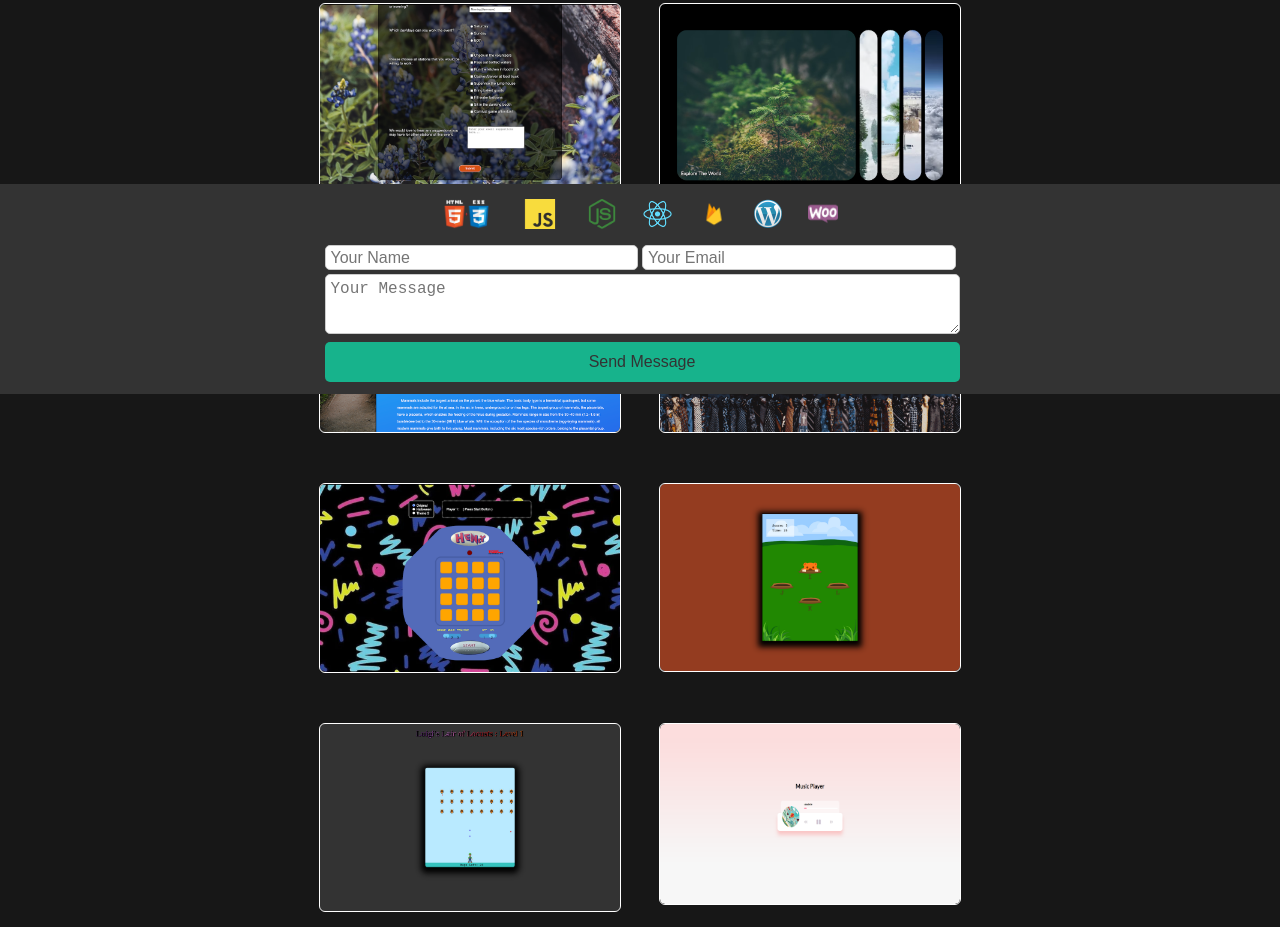
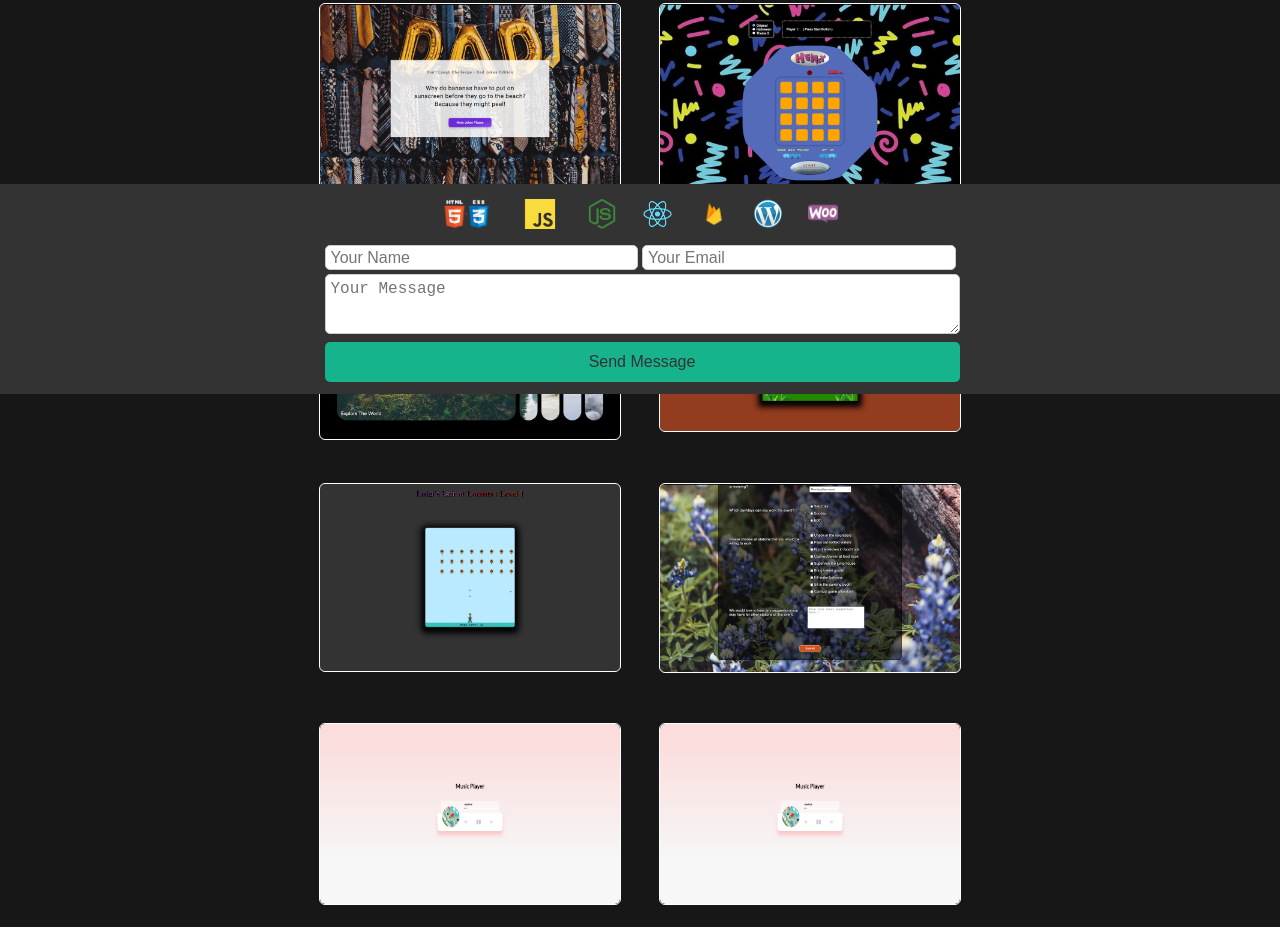
Before and after one commit to KrystalJean/KrystalJean.github.io, a plain HTML site: page index.html in a window 1280 px wide. Shown: the part 556-1483 px from the top of the page. Drawn offline with Linux system fonts and the light colour scheme.

Commit message:
Added project details, links, and moved older projects to bottom

```diff
--- a/index.html
+++ b/index.html
@@ -32,11 +32,12 @@
 
       <div class="project-card website wordpressLogo woocommerceLogo">
         <div class="project-front">
-          <img src="projects/shopchillvibes.png" alt="Website Snapshot">
+          <img src="projects/shopchillvibes.jpg" alt="Website Snapshot">
         </div>
         <div class="project-back">
           <h3>Shop Chill Vibes</h3>
-          <p>Custom design built with Elementor, and connected to the Printify API, so the client may quickly, and easily create, and ship products.</p>
+          <p>Custom design built with Elementor, and connected to the Printify API, so the client may quickly, and
+            easily create, and ship products.</p>
           <div class="flex-container">
             <!-- <a href="code-link">Code</a> -->
             <a href="https://www.shopchillvibes.com" target="_blank">Live Site</a>
@@ -50,7 +51,8 @@
         </div>
         <div class="project-back">
           <h3>Cozy Home Remedy</h3>
-          <p>Custom logo, mega-menu, and connected with the AliDropship API for client to easily, and efficiently be able to work with merchants to source products to sell, and ship.</p>
+          <p>Custom logo, mega-menu, and connected with the AliDropship API for client to easily, and efficiently be
+            able to work with merchants to source products to sell, and ship.</p>
           <div class="flex-container">
             <!-- <a href="code-link">Code</a> -->
             <a href="https://www.cozyhomeremedy.com" target="_blank">Live Site</a>
@@ -64,7 +66,8 @@
         </div>
         <div class="project-back">
           <h3>Riverbend Liquor & Wine</h3>
-          <p>Custom design with existing branding for a fresh look to replace client's old site. Applied Google Analytics, and SEO to bring this company to page one Google Results for local liquor stores. </p>
+          <p>Custom design with existing branding for a fresh look to replace client's old site. Applied Google
+            Analytics, and SEO to bring this company to page one Google Results for local liquor stores. </p>
           <div class="flex-container">
             <!-- <a href="code-link">Code</a> -->
             <a href="https://www.riverbendliquorandwine.com" target="_blank">Live Site</a>
@@ -78,10 +81,83 @@
         </div>
         <div class="project-back">
           <h3>House Marketplace</h3>
-          <p>This app allows users to create listings for homes to rent or buy.  Users are able to search listings, and contact the seller/landlord.</p>
+          <p>This app allows users to create listings for homes to rent or buy. Users are able to search listings, and
+            contact the seller/landlord.</p>
           <div class="flex-container">
             <a href="https://github.com/KrystalJean/house-marketplace" target="_blank">Code</a>
             <a href="https://krystaljean.github.io/house-marketplace/" target="_blank">Live Site</a>
+          </div>
+        </div>
+      </div>
+
+      <div class="project-card app htmlcssLogo javascriptLogo">
+        <div class="project-front">
+          <img src="projects/dadjokes.png" alt="Website Snapshot">
+        </div>
+        <div class="project-back">
+          <h3>Dad Jokes</h3>
+          <p>This is a dad joke generator that I created for my dad for Fathers Day with an API from icanhazdadjoke.com.
+          </p>
+          <div class="flex-container">
+            <a href="https://github.com/KrystalJean/Dad-Jokes">Code</a>
+            <a href="https://krystaljean.github.io/Dad-Jokes/">Live Site</a>
+          </div>
+        </div>
+      </div>
+
+      <div class="project-card game htmlcssLogo javascriptLogo">
+        <div class="project-front">
+          <img src="projects/henry.png" alt="Website Snapshot">
+        </div>
+        <div class="project-back">
+          <h3>Henry</h3>
+          <p>Based off the '90s electronic handheld game. Multi - play vs Computer coming soon.</p>
+          <div class="flex-container">
+            <a href="https://github.com/KrystalJean/henry-game">Code</a>
+            <a href="https://krystaljean.github.io/henry-game/">Live Site</a>
+          </div>
+        </div>
+      </div>
+
+      <div class="project-card app htmlcssLogo">
+        <div class="project-front">
+          <img src="projects/expandgallery.png" alt="Website Snapshot">
+        </div>
+        <div class="project-back">
+          <h3>Expandable Gallery</h3>
+          <p>Album display that expands the photo into view when you click on it.</p>
+          <div class="flex-container">
+            <a href="https://github.com/KrystalJean/gallery-expand">Code</a>
+            <a href="https://krystaljean.github.io/gallery-expand/">Live Site</a>
+          </div>
+        </div>
+      </div>
+
+      <div class="project-card game htmlcssLogo javascriptLogo">
+        <div class="project-front">
+          <img src="projects/molegame.png" alt="Website Snapshot">
+        </div>
+        <div class="project-back">
+          <h3>Mole Unearther</h3>
+          <p>One level typing game I made while learning to use Phaser. (not currently mobile friendly)</p>
+          <div class="flex-container">
+            <a href="https://github.com/KrystalJean/Mole-Game">Code</a>
+            <a href="https://krystaljean.github.io/Mole-Game/">Live Site</a>
+          </div>
+        </div>
+      </div>
+
+      <div class="project-card game htmlcssLogo">
+        <div class="project-front">
+          <img src="projects/locustlair.png" alt="Website Snapshot">
+        </div>
+        <div class="project-back">
+          <h3>Locust Lair</h3>
+          <p>Phaser game I created, and then changed the character to Luigi for my little nephew, who was being a
+            product tester for me. (not currently mobile friendly)</p>
+          <div class="flex-container">
+            <a href="https://github.com/KrystalJean/bug-invader">Code</a>
+            <a href="https://krystaljean.github.io/bug-invader/">Live Site</a>
           </div>
         </div>
       </div>
@@ -92,25 +168,15 @@
         </div>
         <div class="project-back">
           <h3>Volunteer Survey Form</h3>
-          <p>Description of the project.</p>
-          <a href="code-link">Code</a>
-          <a href="live-site-link">Live Site</a>
+          <p>Survey form to help organize volunteers, and activities.</p>
+          <div class="flex-container">
+            <a href="code-link">Code</a>
+            <a href="live-site-link">Live Site</a>
+          </div>
         </div>
       </div>
 
-      <div class="project-card app htmlcssLogo">
-        <div class="project-front">
-          <img src="projects/expandgallery.png" alt="Website Snapshot">
-        </div>
-        <div class="project-back">
-          <h3>Expandable Gallery</h3>
-          <p>Description of the project.</p>
-          <a href="code-link">Code</a>
-          <a href="live-site-link">Live Site</a>
-        </div>
-      </div>
-
-      <div class="project-card website htmlcssLogo">
+      <!-- <div class="project-card website htmlcssLogo">
         <div class="project-front">
           <img src="projects/animalclass.png" alt="Website Snapshot">
         </div>
@@ -120,55 +186,9 @@
           <a href="code-link">Code</a>
           <a href="live-site-link">Live Site</a>
         </div>
-      </div>
+      </div> -->
 
-      <div class="project-card app htmlcssLogo javascriptLogo">
-        <div class="project-front">
-          <img src="projects/dadjokes.png" alt="Website Snapshot">
-        </div>
-        <div class="project-back">
-          <h3>Dad Jokes</h3>
-          <p>Description of the project.</p>
-          <a href="code-link">Code</a>
-          <a href="live-site-link">Live Site</a>
-        </div>
-      </div>
-
-      <div class="project-card game htmlcssLogo javascriptLogo">
-        <div class="project-front">
-          <img src="projects/henry.png" alt="Website Snapshot">
-        </div>
-        <div class="project-back">
-          <h3>Henry</h3>
-          <p>Description of the project.</p>
-          <a href="code-link">Code</a>
-          <a href="live-site-link">Live Site</a>
-        </div>
-      </div>
-
-      <div class="project-card game htmlcssLogo javascriptLogo">
-        <div class="project-front">
-          <img src="projects/molegame.png" alt="Website Snapshot">
-        </div>
-        <div class="project-back">
-          <h3>Mole Unearther</h3>
-          <p>Description of the project.</p>
-          <a href="code-link">Code</a>
-          <a href="live-site-link">Live Site</a>
-        </div>
-      </div>
-
-      <div class="project-card game htmlcssLogo">
-        <div class="project-front">
-          <img src="projects/locustlair.png" alt="Website Snapshot">
-        </div>
-        <div class="project-back">
-          <h3>Locust Lair</h3>
-          <p>Description of the project.</p>
-          <a href="code-link">Code</a>
-          <a href="live-site-link">Live Site</a>
-        </div>
-      </div>
+      <!-- About Cards -->
 
       <div class="project-card about">
         <div class="project-front">
@@ -193,6 +213,7 @@
           <a href="live-site-link">Live Site</a>
         </div>
       </div>
+
 
 
     </div>
```
Also changed, not shown: projects/shopchillvibes.jpg (added).
